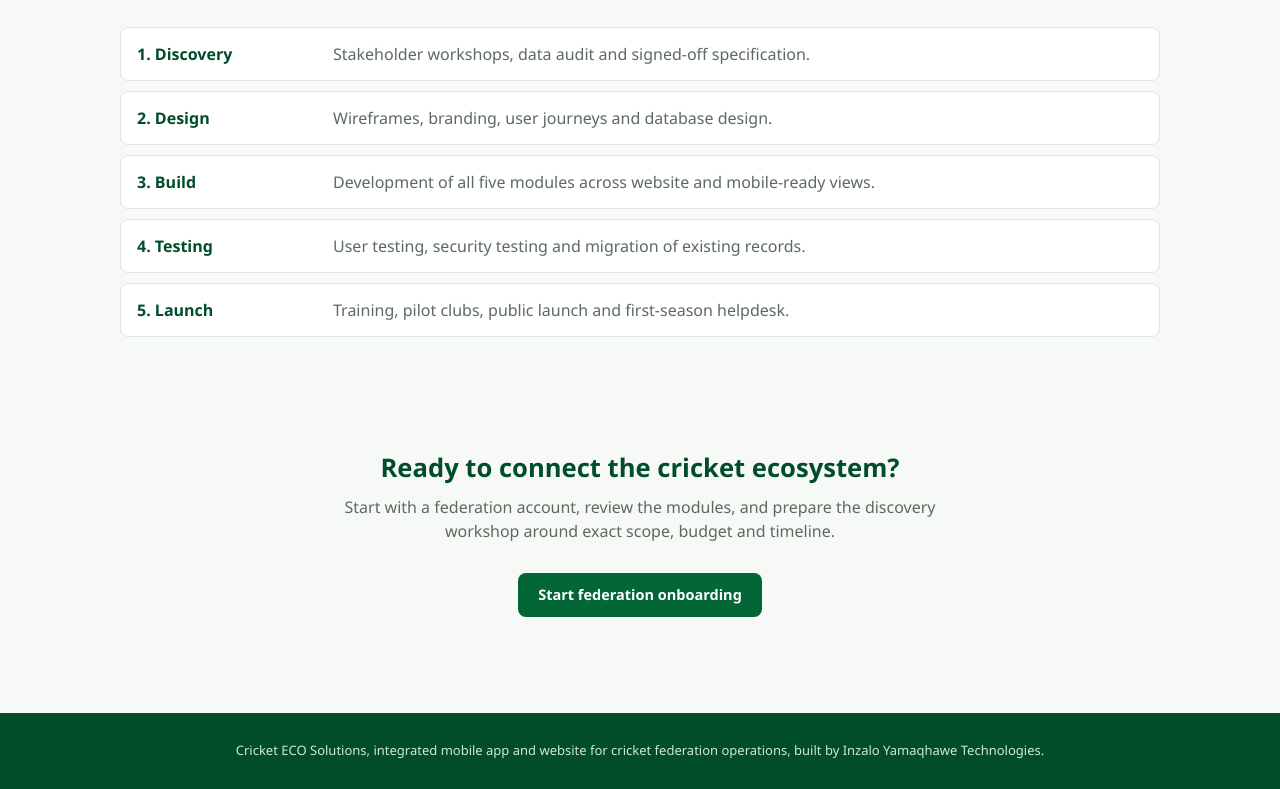
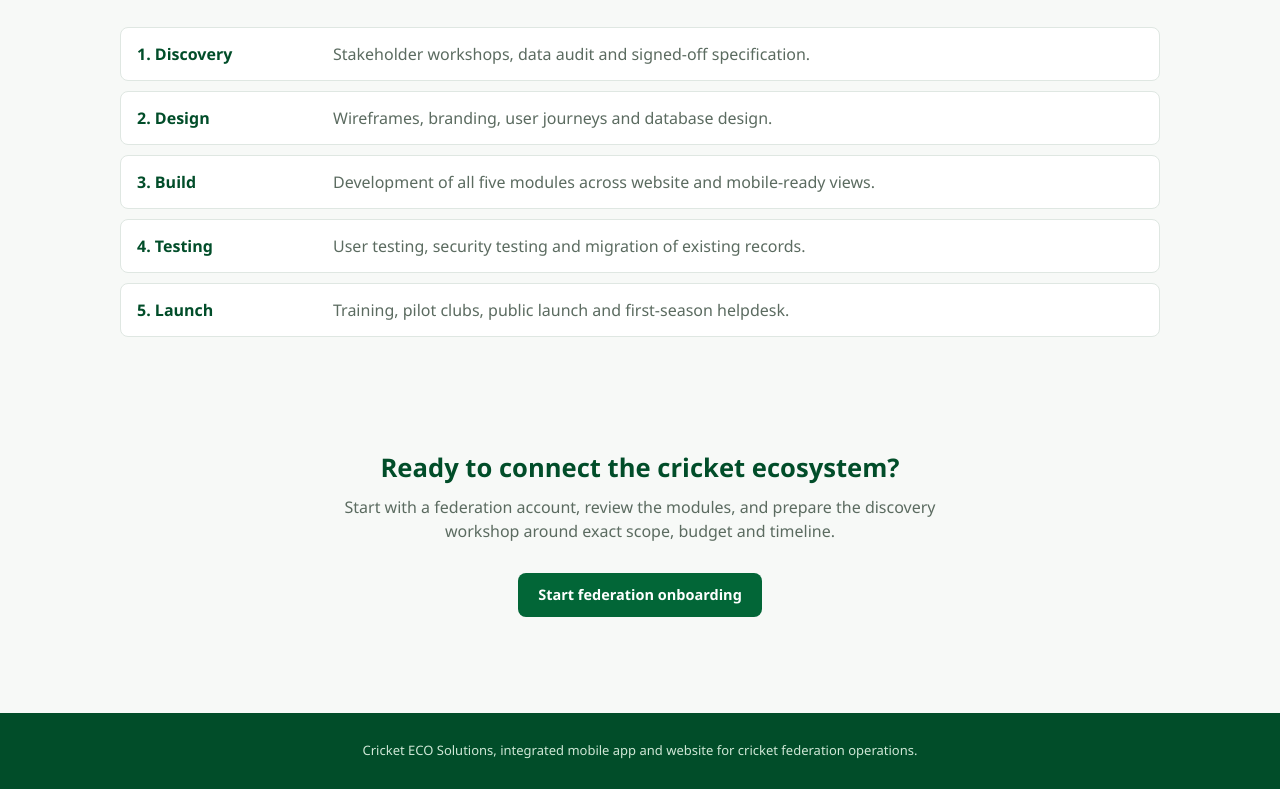
Before and after one commit to inzaloyamaqhawe-tech/CricketSA_ECOsolutions, a website: page index.html in a window 1280 px wide. Shown: the part 1652-2441 px from the top of the page. Drawn offline with Linux system fonts and the light colour scheme.

Commit message:
Remove footer attribution

```diff
--- a/index.html
+++ b/index.html
@@ -104,7 +104,7 @@
 
   <footer class="site-footer">
     <div class="container">
-      Cricket ECO Solutions, integrated mobile app and website for cricket federation operations, built by Inzalo Yamaqhawe Technologies.
+      Cricket ECO Solutions, integrated mobile app and website for cricket federation operations.
     </div>
   </footer>
 </body>
```
Also changed, not shown: public/index.html (+1 -1 lines).
